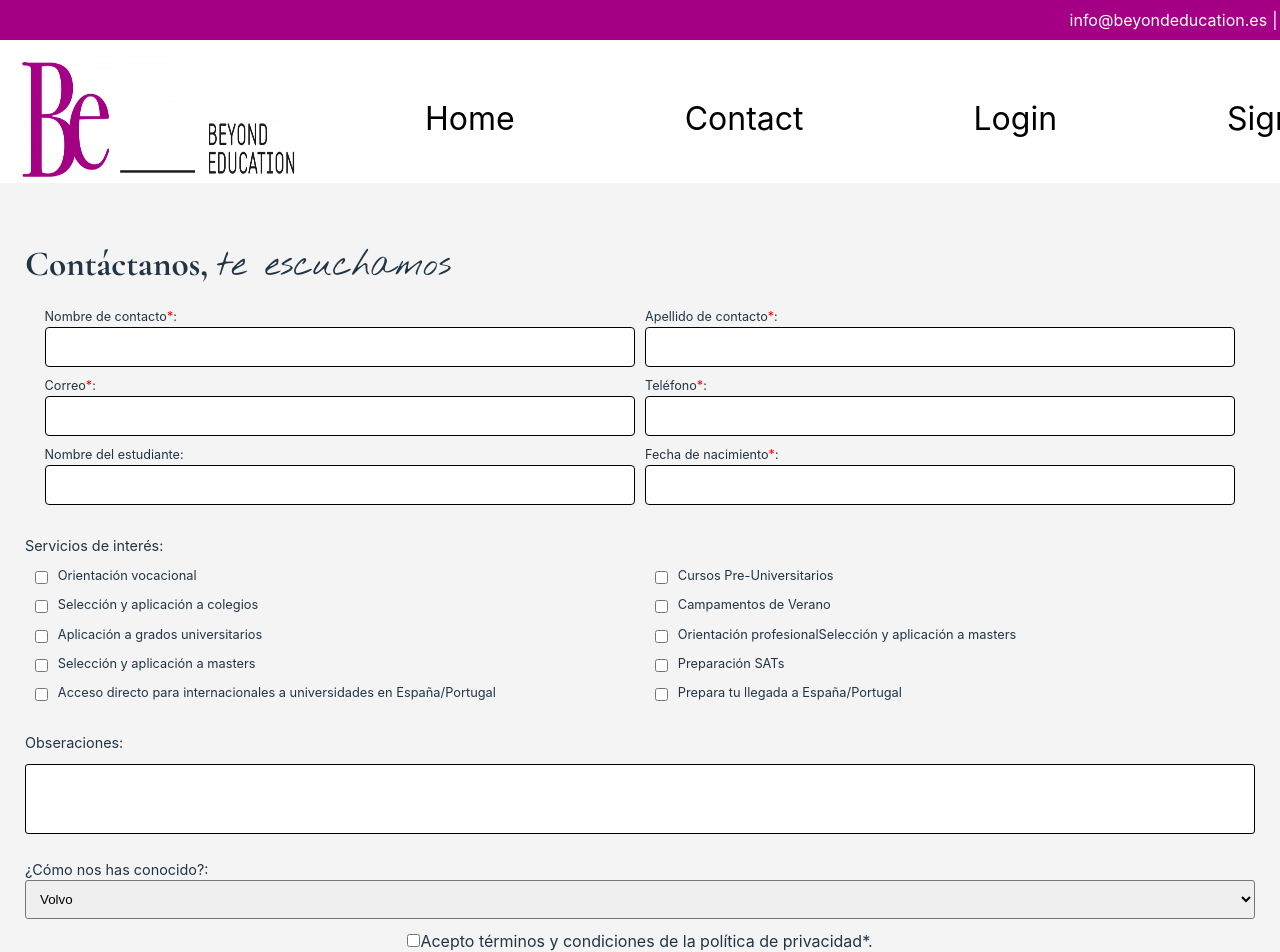
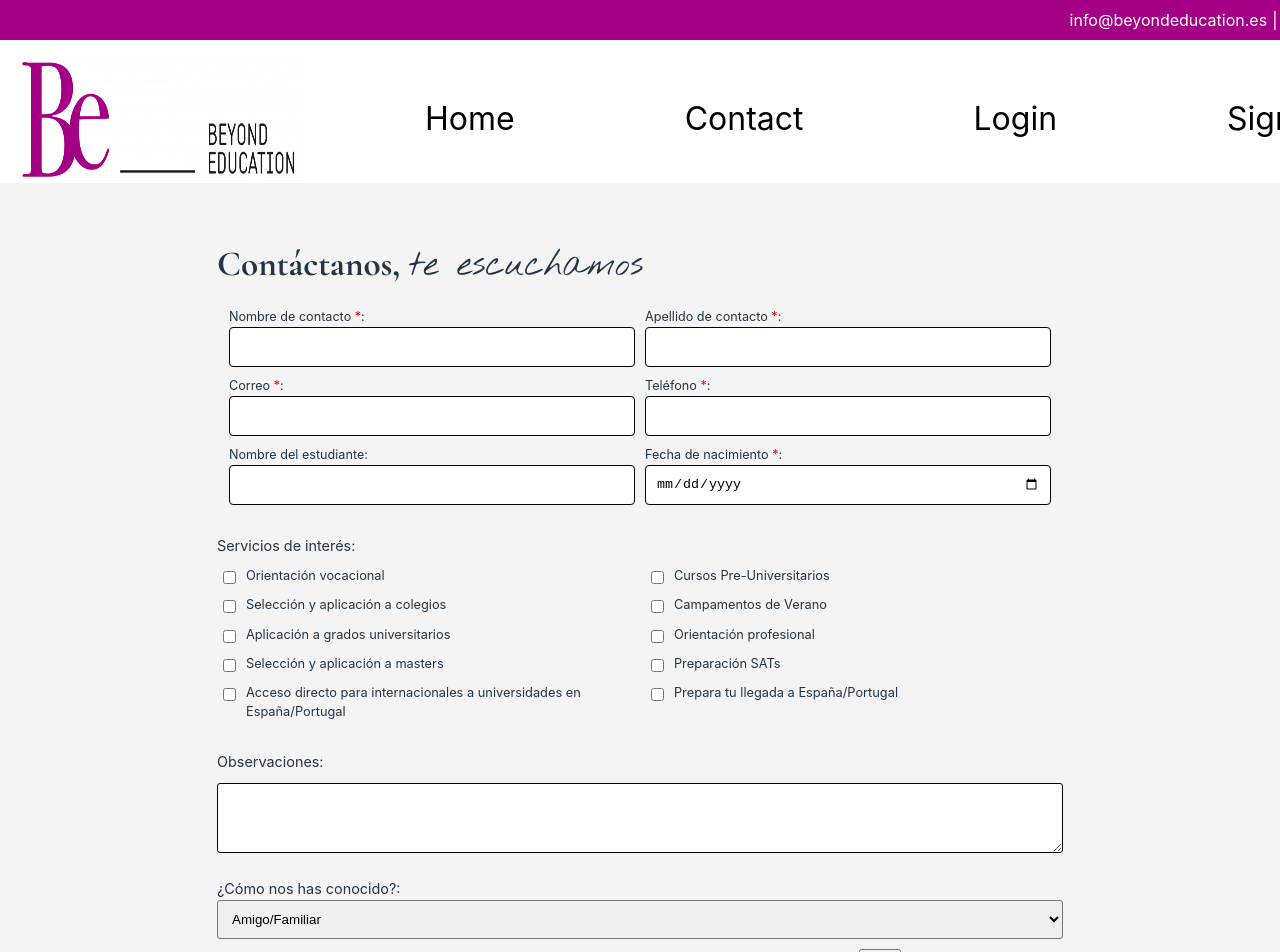
Before and after one commit to nicoDataCreator/fullstack, a React (Vite) app in the folder client/: page /contact in a window 1280 px wide. Shown: the top 952 px of the page. Built offline with nearby package versions, Linux system fonts and the light colour scheme.

Commit message:
Terminados campos de formulario, creada logica para enviar datos al back

```diff
--- a/client/src/components/Main/Contact/Contact.jsx
+++ b/client/src/components/Main/Contact/Contact.jsx
@@ -1,137 +1,101 @@
 import React from "react";
+import axios from "axios";
 
 const Contact = () => {
+
+  const handleSubmit = async (e) => {
+    e.preventDefault();
+
+    const data = {
+      nombre: e.target.nombre.value,
+      apellido: e.target.apellido.value,
+      correo: e.target.correo.value,
+      telefono: e.target.telefono.value,
+      nombre_estudiante: e.target.nombre_estudiante.value,
+      fecha_nacimiento: e.target.fecha_nacimiento.value,
+      servicios: Array.from(e.target.querySelectorAll('input[name="servicios"]:checked')).map(item => item.value),
+      observaciones: e.target.observaciones.value,
+      conociste: e.target.conociste.value,
+      terminos: e.target.terminos.checked
+    };
+
+    try {
+      const response = await axios.post('http://localhost:3000/api/contact', data, {
+        headers: {
+          'Content-Type': 'application/json'
+        }
+      });
+      console.log('Success:', response.data);
+    } catch (error) {
+      console.error('Error:', error);
+    }
+  };
+
   return (
     <section className="section-form">
-
       <div className="container-form">
-
-        <h2 className="cormorand">Contáctanos, <span className="cursiva"> te escuchamos</span></h2>
-
-        <form action="" className="form">
-
+        <h2 className="cormorand">Contáctanos, <span className="cursiva">te escuchamos</span></h2>
+        <form onSubmit={handleSubmit} className="form">
+        <div className="celdas">
+            <label htmlFor="nombre">Nombre de contacto <span className="required">*</span>:</label>
+            <input type="text" name="nombre" required />
+          </div>
           <div className="celdas">
-            <label htmlFor="">Nombre de contacto
-              <span className="required">*</span>:
-            </label>
-            <input type="text" />
+            <label htmlFor="apellido">Apellido de contacto <span className="required">*</span>:</label>
+            <input type="text" name="apellido" required />
           </div>
-
           <div className="celdas">
-            <label htmlFor="">Apellido de contacto
-              <span className="required">*</span>:
-            </label>
-            <input type="text" />
+            <label htmlFor="correo">Correo <span className="required">*</span>:</label>
+            <input type="email" name="correo" required />
           </div>
-
           <div className="celdas">
-            <label htmlFor="">Correo
-              <span className="required">*</span>:
-            </label>
-            <input type="text" />
+            <label htmlFor="telefono">Teléfono <span className="required">*</span>:</label>
+            <input type="tel" name="telefono" required />
           </div>
-
           <div className="celdas">
-            <label htmlFor="">Teléfono
-              <span className="required">*</span>:
-            </label>
-            <input type="text" />
+            <label htmlFor="nombre_estudiante">Nombre del estudiante:</label>
+            <input type="text" name="nombre_estudiante" />
           </div>
-
           <div className="celdas">
-            <label htmlFor="">Nombre del estudiante:</label>
-            <input type="text" />
+            <label htmlFor="fecha_nacimiento">Fecha de nacimiento <span className="required">*</span>:</label>
+            <input type="date" name="fecha_nacimiento" required />
           </div>
-
-          <div className="celdas">
-            <label htmlFor="">Fecha de nacimiento
-              <span className="required">*</span>:
-            </label>
-            <input type="text" />
-          </div>
-
           <p>Servicios de interés:</p>
-
-          <div className="checkbox-container">
-            <input type="checkbox" className="input-checkbox" value="" name="" />
-            <label>Orientación vocacional</label>
-          </div>
-
-          <div className="checkbox-container">
-            <input type="checkbox" className="input-checkbox" value="" name="" />
-            <label>Cursos Pre-Universitarios</label>
-          </div>
-
-          <div className="checkbox-container">
-            <input type="checkbox" className="input-checkbox" value="" name="" />
-            <label>Selección y aplicación a colegios</label>
-          </div>
-
-          <div className="checkbox-container">
-            <input type="checkbox" className="input-checkbox" value="" name="" />
-            <label className="service">Campamentos de Verano
-            </label>
-          </div>
-
-          <div className="checkbox-container">
-            <input type="checkbox" className="input-checkbox" value="" name="" />
-            <label>Aplicación a grados universitarios</label>
-          </div>
-
-          <div className="checkbox-container">
-            <input type="checkbox" className="input-checkbox" value="" name="" />
-            <label className="service">Orientación profesionalSelección y aplicación a masters</label>
-          </div>
-
-          <div className="checkbox-container">
-            <input type="checkbox" className="input-checkbox" value="" name="" />
-            <label className="service">Selección y aplicación a masters</label>
-          </div>
-
-          <div className="checkbox-container">
-            <input type="checkbox" className="input-checkbox" value="" name="" />
-            <label className="service">Preparación SATs</label>
-          </div>
-
-          <div className="checkbox-container">
-            <input type="checkbox" className="input-checkbox" value="" name="" />
-            <label className="service">Acceso directo para internacionales a universidades en España/Portugal
-            </label>
-          </div>
-
-          <div className="checkbox-container">
-            <input type="checkbox" className="input-checkbox" value="" name="" />
-            <label className="service">Prepara tu llegada a España/Portugal
-            </label>
-          </div>
-
-          <p>Obseraciones:</p>
-          <input type="text-area" wrap="soft" className="text-area" />
-
+          {[
+            "Orientación vocacional",
+            "Cursos Pre-Universitarios",
+            "Selección y aplicación a colegios",
+            "Campamentos de Verano",
+            "Aplicación a grados universitarios",
+            "Orientación profesional",
+            "Selección y aplicación a masters",
+            "Preparación SATs",
+            "Acceso directo para internacionales a universidades en España/Portugal",
+            "Prepara tu llegada a España/Portugal"
+          ].map((servicio, index) => (
+            <div className="checkbox-container" key={index}>
+              <input type="checkbox" className="input-checkbox" value={servicio} name="servicios" />
+              <label>{servicio}</label>
+            </div>
+          ))}
+          <p>Observaciones:</p>
+          <textarea wrap="soft" className="text-area" name="observaciones" />
           <div className="selector">
-            <label for="cars">¿Cómo nos has conocido?:</label>
-
-            <select name="cars" id="cars" className="select-box">
-              <option value="volvo">Volvo</option>
-              <option value="saab">Saab</option>
-              <option value="mercedes">Mercedes</option>
-              <option value="audi">Audi</option>
+            <label htmlFor="conociste">¿Cómo nos has conocido?:</label>
+            <select name="conociste" className="select-box">
+              <option value="Amigo/Familiar">Amigo/Familiar</option>
+              <option value="Centro educativo">Centro educativo</option>
+              <option value="Feria">Feria</option>
+              <option value="Conferencia">Conferencia</option>
             </select>
           </div>
-
           <div className="checkbox-terms">
-            <input type="checkbox" className="input-checkbox" value="" name="" />
-            <label className="service">Acepto términos y condiciones de la política de privacidad<span className="required">*</span>.
-            </label>
+            <input type="checkbox" className="input-checkbox" name="terminos" required />
+            <label>Acepto términos y condiciones de la política de privacidad <span className="required">*</span>.</label>
           </div>
-
+          <input type="submit" value="Enviar" />
         </form>
       </div>
-
-      <div>
-        Segunda parte
-      </div>
-
     </section>
   );
 };
--- a/client/src/styles/components/_Contact.scss
+++ b/client/src/styles/components/_Contact.scss
@@ -2,12 +2,15 @@
 
 .section-form {
     width: 100vw;
+    background-color: $gris-formulario-fondos;
+
+
 
     .container-form {
         padding: 55px 25px;
-        background-color: $gris-formulario-fondos;
 
-        .cormorand{
+
+        .cormorand {
             font-family: 'Cormorant Garamond', Arial, Helvetica, sans-serif;
         }
 
@@ -62,12 +65,12 @@
                 width: 48%;
 
                 .input-checkbox {
-                margin-top: 5px;
+                    margin-top: 5px;
                 }
             }
         }
 
-        .text-area{
+        .text-area {
             width: 100%;
             height: 70px;
             padding: 5px;
@@ -75,22 +78,34 @@
             border-radius: 3px;
         }
 
-        .selector{
+        .selector {
             width: 100%;
             margin-top: 15px;
             display: flex;
             flex-direction: column;
             font-size: 0.9rem;
 
-            .select-box{
+            .select-box {
                 width: 100%;
                 padding: 10px;
                 border-radius: 3px;
             }
         }
-
-        .checkbox-terms{
-
-        }
     }
 }
+
+@media (min-width: 700px) {
+    .container-form {
+        width: 80%;
+        margin: 0 auto;
+    }
+
+}
+
+@media (min-width: 1200px) {
+    .container-form {
+        width: 70%;
+
+    }
+
+}
```
